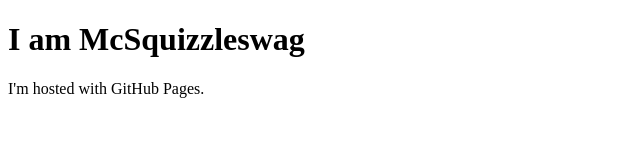
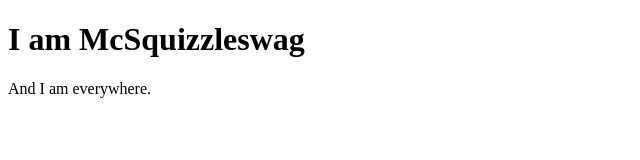
Before and after one commit to McSquizzleswag/McSquizzleswag.github.io, a plain HTML site: page index.html in a window 1280 px wide. Shown: the full height of the page, 0-640 px from the left. Drawn offline with Linux system fonts and the light colour scheme.

Commit message:
Update index.html

```diff
--- a/index.html
+++ b/index.html
@@ -2,6 +2,6 @@
 <html>
 <body>
 <h1>I am McSquizzleswag</h1>
-<p>I'm hosted with GitHub Pages.</p>
+<p>And I am everywhere.</p>
 </body>
 </html>
```
